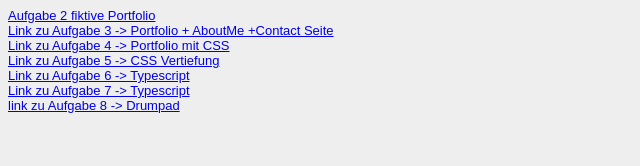
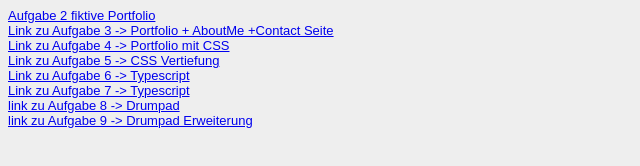
Before and after one commit to JonasAtzenhofer/EiA1_SOSE22, a plain HTML site: page Steckbrief/steckbrief.html in a window 1280 px wide. Shown: the whole page, without its empty margins (0-640 px from the left). Drawn offline with Linux system fonts and the light colour scheme.

Commit message:
aufgabe9

```diff
--- a/Steckbrief/steckbrief.html
+++ b/Steckbrief/steckbrief.html
@@ -26,6 +26,8 @@ body {
 	<a href="https://jonasatzenhofer.github.io/EiA1_SoSe22/aufgabe7/eu.html"> Link zu Aufgabe 7 -> Typescript</a>
 	<br>
 	<a href="https://jonasatzenhofer.github.io/EiA1_SoSe22/aufgabe8/index.html"> link zu Aufgabe 8 -> Drumpad </a>
+	<br>
+	<a href="https://jonasatzenhofer.github.io/EiA1_SoSe22/aufgabe9/aufgabe9/index.html"> link zu Aufgabe 9 -> Drumpad Erweiterung</a>
 
 
 </body>
```
